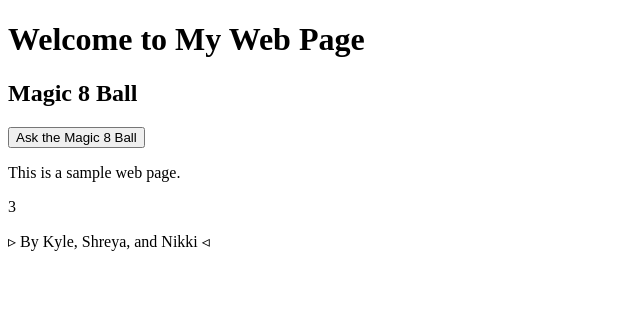
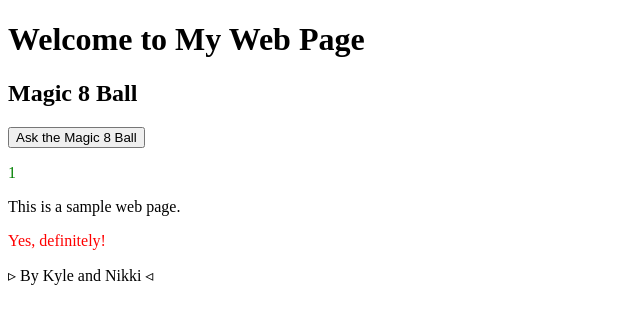
Before and after one commit to kirby72/Assignment-3, a plain HTML site: page index.html in a window 1280 px wide. Both pictures are taken after a click on the button "Ask the Magic 8 Ball". Shown: the whole page, without its empty margins (0-640 px from the left). Drawn offline with Linux system fonts and the light colour scheme.

Commit message:
version 2

```diff
--- a/JS_M8B.js
+++ b/JS_M8B.js
@@ -21,12 +21,12 @@ let randomNumber = 0; // variable to store the random number generated by the ro
 
 // Functions (Function Declarations)
 
-function rollp1() {
-   randomNumber = Math.floor(Math.random() * 4) + 1; // generates a random number between (0-3) and adds 1 to make it between 1 and 4
+function rollpart1() {
+   randomNumber = Math.floor(Math.random() * 20) + 1; // generates a random number between (0-19) and adds 1 to make it between 1 and 20
 return randomNumber;
 }
 
-function rollp2() { switch (randomNumber) {
+function rollpart2() { switch (randomNumber) {
         case 1:
             document.getElementById("output").innerHTML = "Yes, definitely!";
             break;
@@ -46,14 +46,14 @@ function rollp2() { switch (randomNumber) {
     };
 }
 
-function rollp3() {
-    document.getElementById("output").innerHTML = randomNumber;
+function rollpart3() {
+    document.getElementById("answer").innerHTML = randomNumber;
 }
 
 function rollTheDice() {
-    rollp1();
-    rollp2();
-    rollp3();
+    rollpart1();
+    rollpart2();
+    rollpart3();
     console.log(`your number is ${randomNumber} and your answer is ${document.getElementById("output").innerHTML}`);
 }
 //Title Screen (Ascii Art) Part 1 UI/UX
--- a/index.html
+++ b/index.html
@@ -15,13 +15,13 @@
     <main>
         <section id="content">
             <h1>Magic 8 Ball</h1>
-            <button id="askButton" onclick="rollTheDice()">Ask the Magic 8 Ball</button>
-            <p id="answer"></p>
+            <button id="askButton" onclick=rollTheDice() class = "roll-button">Ask the Magic 8 Ball</button>
+            <p id = "answer" class= "ans">really cool</p>
             <p>This is a sample web page.</p>
-            <p id = "output"> something</p>
+            <p id = "output" class= "out"> something</p>
         </section>
     </main>
 
     <footer>
-        <p>&triangleright; By Kyle, Shreya, and Nikki &triangleleft; </p>
+        <p>&triangleright; By Kyle and Nikki &triangleleft; </p>
     </footer>
--- a/styles.css
+++ b/styles.css
@@ -0,0 +1,12 @@
+.ans {
+ color: green;
+}
+
+.out {
+color: red;
+}
+
+.roll-Button {
+border: aqua, 12px;
+
+}
```
